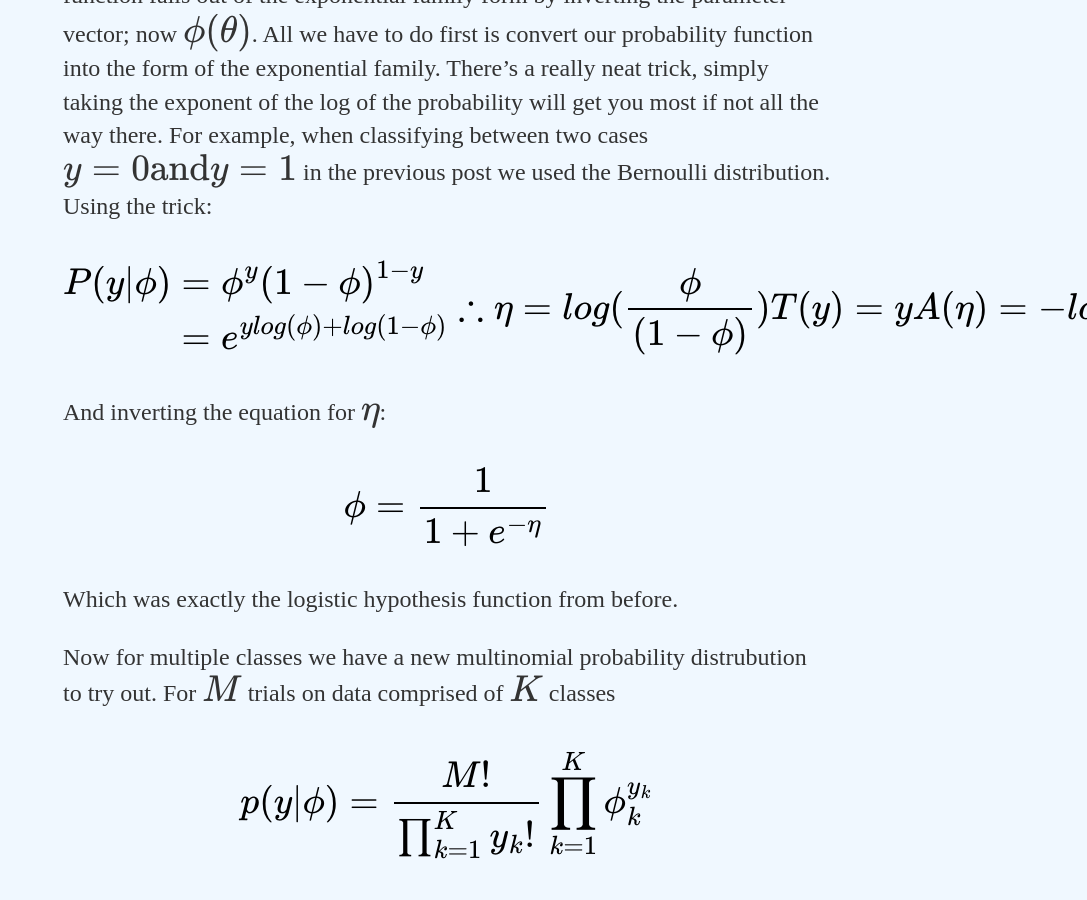
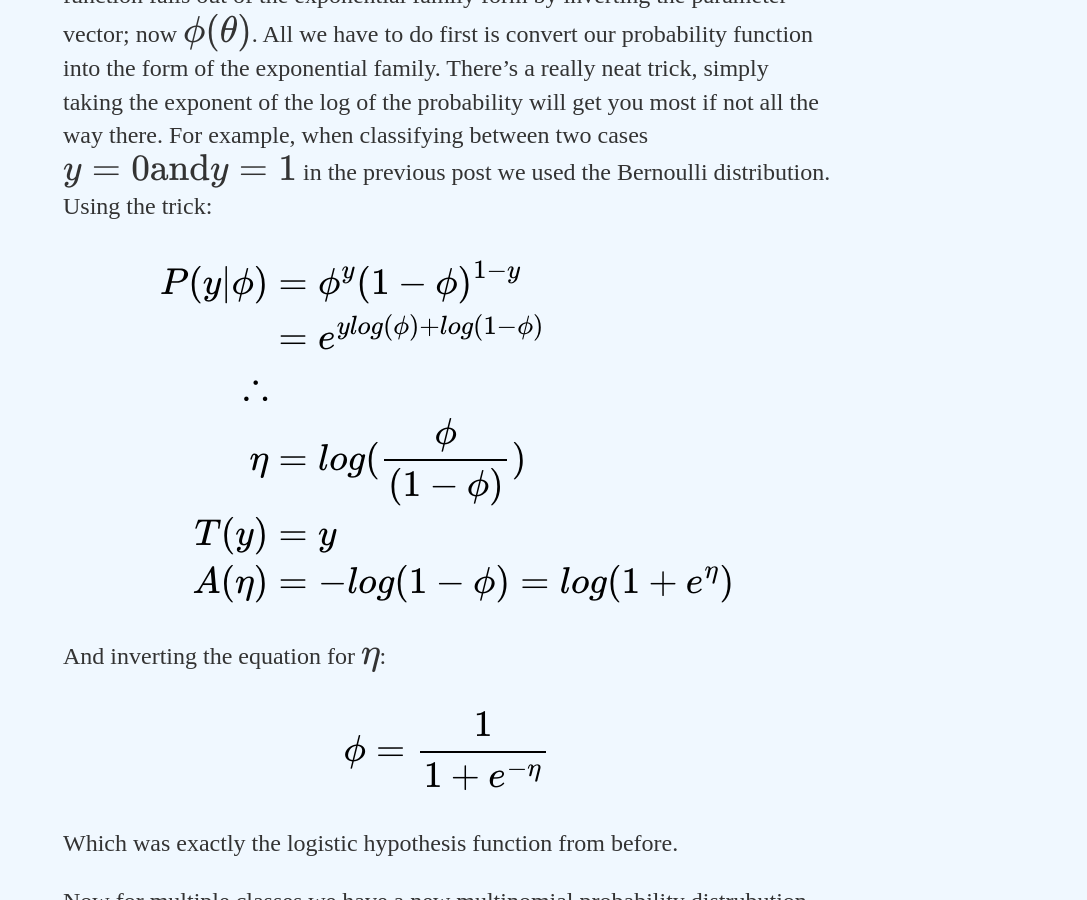
Before and after one commit to Kyle-Lewis/Kyle-Lewis.github.io, a Jekyll site: the page built from _posts/2018-07-06-Softmax-Regression.md, in a window 1280 px wide and 900 px high, scrolled down 2047 px. Shown: the whole window, without its empty margins (193-1280 px from the left). Built offline with Jekyll 4.4.1, drawn with Linux system fonts in a browser that asks for light colours; formulas are drawn with MathJax 3.

Commit message:
script update

```diff
--- a/_posts/2018-07-06-Softmax-Regression.md
+++ b/_posts/2018-07-06-Softmax-Regression.md
@@ -54,12 +54,12 @@ Though of course there are cases where $\eta$ cannot be represented in this way,
 <div style="font-size: 150%;">
 	$$
 	\begin{align}P(y | \phi) & = \phi^y(1 - \phi)^{1-y} \\
-	&= e^{y log(\phi) + log(1-\phi)}
+	&= e^{y log(\phi) + log(1-\phi)} \\
+	\therefore \\
+	\eta & = log(\frac{\phi}{(1-\phi)}) \\
+	T(y) & = y \\
+	A(\eta) & = -log(1 - \phi) = log(1 + e^{\eta})
 	\end{align}
-	\therefore \\
-	\eta = log(\frac{\phi}{(1-\phi)}) \\
-	T(y) = y \\
-	A(\eta) = -log(1 - \phi) = log(1 + e^{\eta})
 	$$
 </div>
 
```
